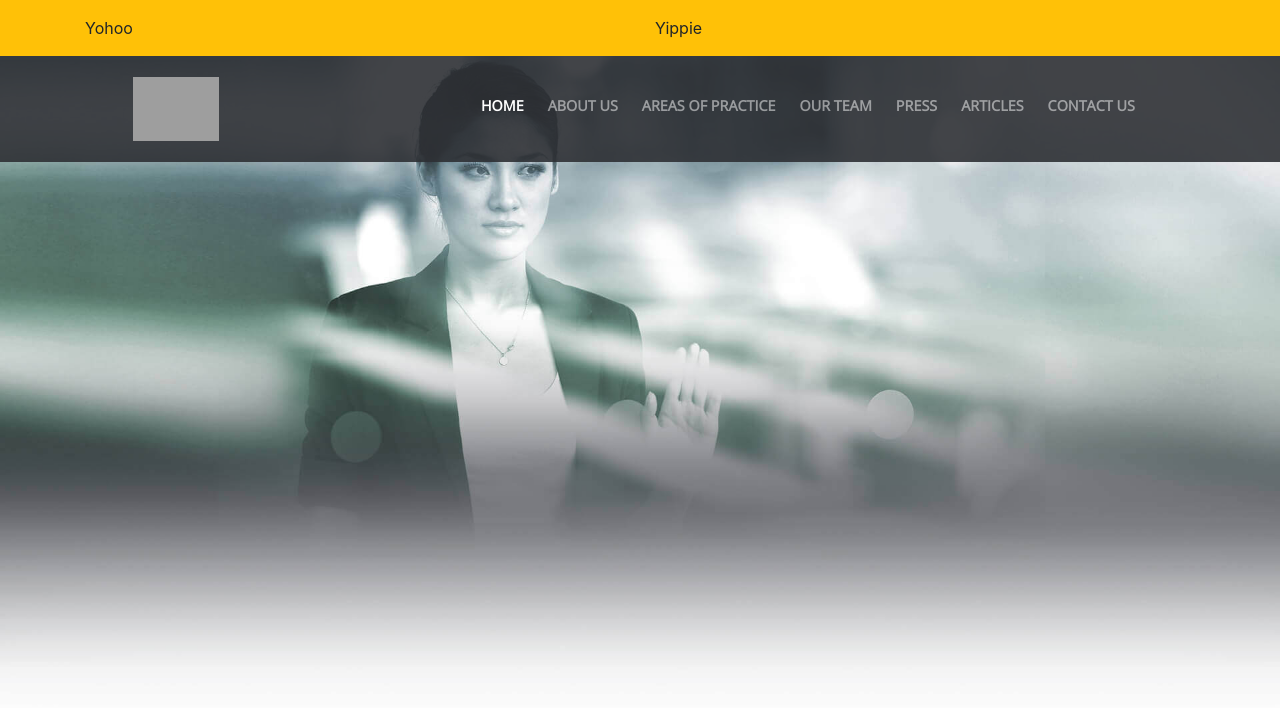
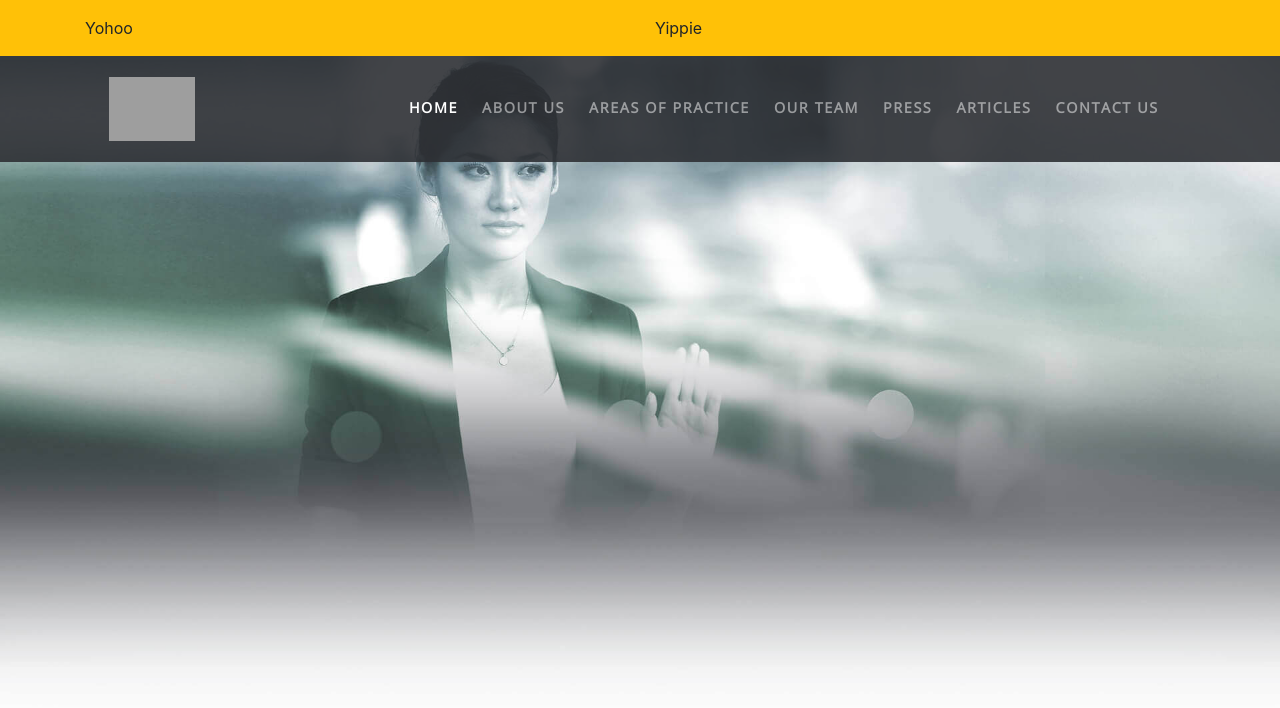
Before and after one commit to danielcahy/website-law-firm, a plain HTML site: page index.html in a window 1280 px wide. Drawn offline with nearby package versions, Linux system fonts and the light colour scheme; grey boxes are pictures that could not be loaded.

Commit message:
Fixing link alignment

```diff
--- a/style.css
+++ b/style.css
@@ -23,12 +23,15 @@ nav {
 }
 .nav-link {
     font-size: .9rem;
+    letter-spacing: .1rem;
 }
 .dropdown-divider {
     margin: .25rem 0 0;
 }
 .nav-link::after {
-    margin-top: 5px;
+    /* margin-top: 5px; */
+    position: relative;
+    top: 5px;
     content: '';
     display: block;
     width: 0;
```
